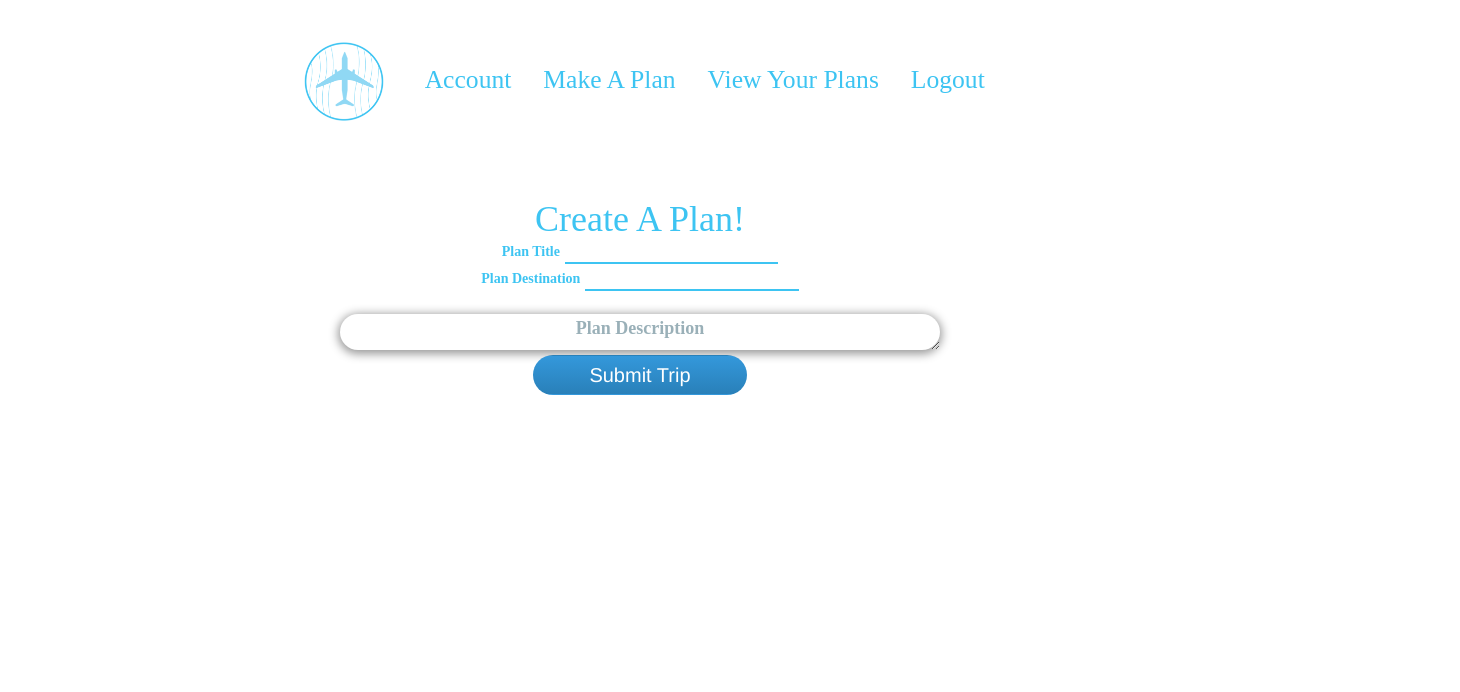
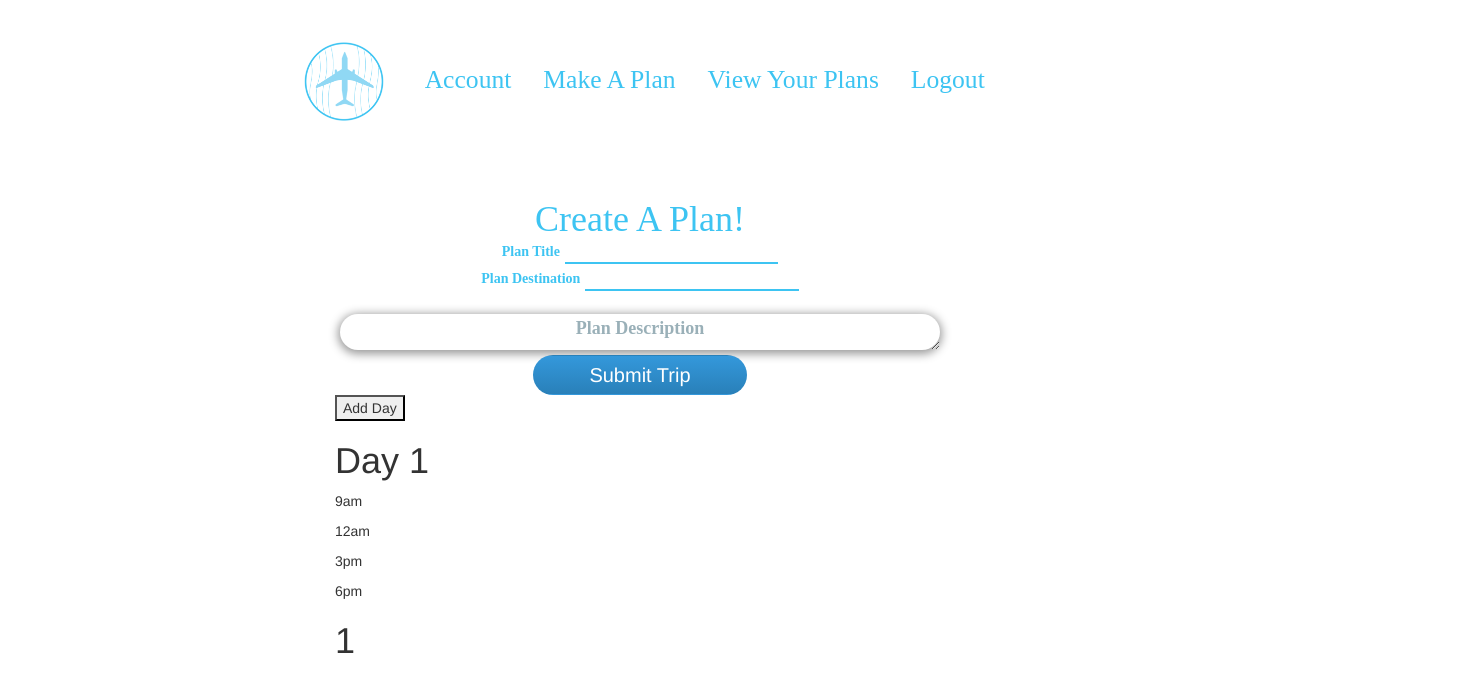
Before and after one commit to mikyurkev/Most_to_Coast_v2, a React (Create React App) app in the folder client/: page /planner in a window 1280 px wide. Shown: the top 692 px of the page, 1460 px wide, since content can reach past the window. Built offline with nearby package versions, Linux system fonts and the light colour scheme; a web font is replaced by a local one.

Commit message:
add day logic
need to map the days in the jsx

```diff
--- a/client/src/App.js
+++ b/client/src/App.js
@@ -13,7 +13,7 @@ import LoginSignUp from './pages/LoginSignUp';
 import Main from './pages/Main';
 import Account from './pages/Account';
 import Planner from './pages/Planner';
-import View from './pages/ViewPlanner';
+import View from './pages/YourPlanner';
 
 const httpLink = createHttpLink({
   uri: '/graphql',
--- a/client/src/components/PlanTemplate/index.js
+++ b/client/src/components/PlanTemplate/index.js
@@ -0,0 +1,57 @@
+import React, { useState } from "react";
+import { useQuery, useMutation } from "@apollo/client";
+import {CREATE_DAY} from "../../utils/mutations";
+import {CREATE_ACTIVITY} from "../../utils/mutations";
+
+export default function PlanTemplate(props) {
+    const [addDay] = useMutation(CREATE_DAY);
+    const [addActivity] = useMutation(CREATE_DAY);
+
+    const [day, setDay] = useState(1);
+    // console.log(props.planId.createPlan._id);
+    // let planId = props.planId.createPlan._id;
+    // console.log(planId);
+
+    const handleAddDay = async(event) => {
+
+        setDay(day + 1);
+
+        console.log(props.planId.createPlan._id);
+
+        try {
+            await addDay({
+              variables: { planId: props.planId.createPlan._id, input: {dayNumber: day} }
+            });
+
+
+          } catch (e) {
+            console.error(e);
+        }
+    };
+
+    const handleFormSubmit = async(event) => {
+        try {
+            await addActivity({
+              variables: { input: {  } }
+            });
+
+          } catch (e) {
+            console.error(e);
+        }
+    };
+
+
+
+    return (
+        <div className="container">
+            <button onClick={handleAddDay}>Add Day</button>
+            <h1>Day 1</h1>
+            <p>9am</p>
+            <p>12am</p>
+            <p>3pm</p>
+            <p>6pm</p>
+
+            <h1>{day}</h1>
+        </div>
+    )
+};
--- a/client/src/pages/Planner/index.jsx
+++ b/client/src/pages/Planner/index.jsx
@@ -2,6 +2,8 @@ import React, { useState } from "react";
 import { useQuery, useMutation } from "@apollo/client";
 import "./Planner.css";
 import { CREATE_PLAN } from "../../utils/mutations";
+import PlanTemplate from "../../components/PlanTemplate"
+
 export default function Planner() {
   const [destination, setDestination] = useState("");
   const [planTitle, setPlanTitle] = useState("");
@@ -15,7 +17,7 @@ export default function Planner() {
   const handleDescriptionChange = (event) => {
     setDescriptionText(event.target.value);
   };
-  const [addPlan, { error }] = useMutation(CREATE_PLAN);
+  const [addPlan, { data, error }] = useMutation(CREATE_PLAN);
   const handleFormSubmit = async (event) => {
     console.log(`planTitle${planTitle}`, `destination${destination}`, `description ${descriptionText}`);
     event.preventDefault();
@@ -87,6 +89,8 @@ export default function Planner() {
           </button>
         </div>
       </form>
+
+      <PlanTemplate planId={data} />
     </div>
   );
 }
--- a/client/src/utils/mutations.js
+++ b/client/src/utils/mutations.js
@@ -89,6 +89,20 @@ export const EDIT_ACTIVITY = gql`
   }
 `;
 
+export const CREATE_ACTIVITY = gql`
+  mutation createActivity($dayId: ID!, $input: ActivityInput, $planId: ID!) {
+    createActivity(dayId: $dayId, input: $input, planId: $planId) {
+      _id
+      name
+      place
+      startTime
+      endTime
+      description
+      picture
+    }
+  }
+`
+
 export const REMOVE_PLAN = gql`
   mutation removePlan($id: ID!) {
     removePlan(_id: $id) {
```
Also changed, not shown: client/src/components/Search/SearchAll/index.js (added), client/src/components/Search/SearchByUser/index.js (added).
